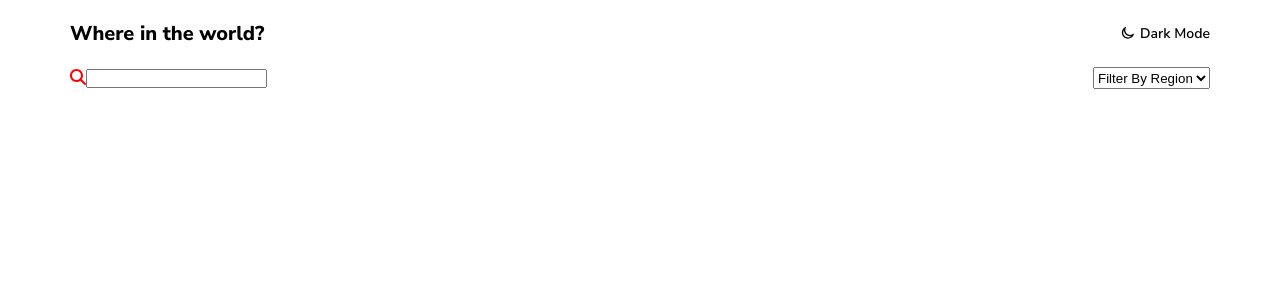
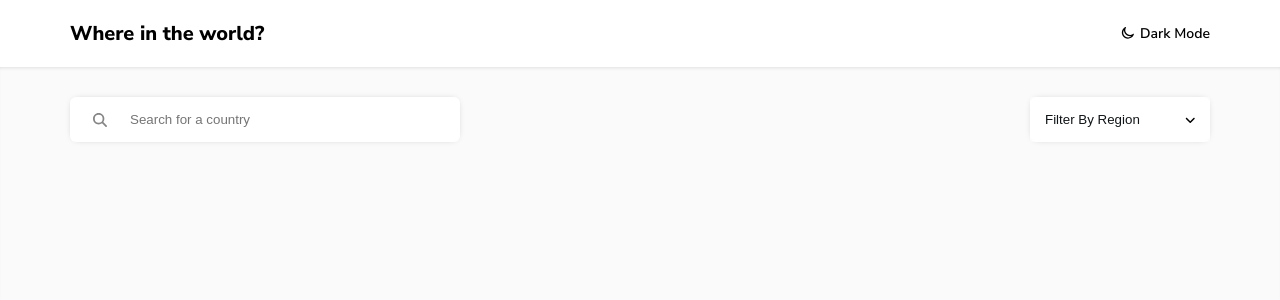
Before and after one commit to A-Awad1/Countries-Information-Website, a Vue app: page / in a window 1280 px wide. Shown: the top 300 px of the page. Built offline with nearby package versions, Linux system fonts and the light colour scheme.

Commit message:
end html,css of FilterElements

```diff
--- a/src/components/FilterElements.vue
+++ b/src/components/FilterElements.vue
@@ -1,10 +1,11 @@
 <template>
   <section>
     <!-- <h1>{{ msg | uppercase }}</h1> -->
-    <div class="enter-country">
+    <div class="div-input">
       <font-awesome-icon icon="fa-solid fa-magnifying-glass" />
-      <input type="text" />
+      <input type="text" placeholder="Search for a country" />
     </div>
+    <div class="div-select">
       <select name="region">
         <option value="">Filter By Region</option>
         <option value="Africa">Africa</option>
@@ -13,6 +14,8 @@
         <option value="Europe">Europe</option>
         <option value="Oceania">Oceania</option>
       </select>
+      <font-awesome-icon icon="fa-solid fa-angle-down" />
+    </div>
   </section>
 </template>
 
@@ -28,7 +31,65 @@ export default {
 <style scoped lang="scss">
 section {
   display: flex;
+  flex-wrap: wrap;
+  gap: 40px;
   justify-content: space-between;
-  color: $main-color;
+  padding: {
+    top: 30px;
+    bottom: 20px;
+  }
+  font-size: 14px;
+
+  .div-input {
+    color: $lInput;
+    background-color: $lElements;
+    height: 45px;
+    width: 390px;
+    min-width: 200px;
+    @include underTablet {
+      width: 350px;
+    }
+    border-radius: $main-border-radius;
+    box-shadow: 0px 0px 8px -5px $lInput;
+    display: flex;
+    align-items: center;
+    cursor: pointer;
+    svg {
+      margin: {
+        left: 23px;
+        right: 23px;
+      }
+    }
+    input {
+      border: none;
+      background-color: inherit;
+      width: 100%;
+      padding-right: 10px;
+      cursor: inherit;
+    }
+  }
+  .div-select {
+    overflow: hidden;
+    position: relative;
+    box-shadow: 0px 0px 8px -5px $lInput;
+    select {
+      border-radius: $main-border-radius;
+      border: none;
+      height: 45px;
+      background-color: $lElements;
+      color: $lText;
+      appearance: none;
+      width: 180px;
+      cursor: pointer;
+      padding-left: 15px;
+    }
+    svg {
+      position: absolute;
+      top: 50%;
+      right: 15px;
+      transform: translateY(-50%);
+      font-size: 12px;
+    }
+  }
 }
 </style>
--- a/src/components/MainHeader.vue
+++ b/src/components/MainHeader.vue
@@ -18,14 +18,16 @@ export default {
 
 <style scoped lang="scss">
 nav {
+  width: 100%;
+  padding: {
+    top: $main-padding;
+    bottom: $main-padding;
+  }
   .container {
     display: flex;
+    gap: 15px;
     justify-content: space-between;
     align-items: center;
-    padding: {
-      top: $main-padding;
-      bottom: $main-padding;
-    }
     h1 {
       font-size: 20px;
     }
--- a/src/fontAwesome.js
+++ b/src/fontAwesome.js
@@ -10,12 +10,13 @@ import { FontAwesomeIcon } from "@fortawesome/vue-fontawesome";
 import {
   faUserSecret,
   faMagnifyingGlass,
+  faAngleDown,
 } from "@fortawesome/free-solid-svg-icons";
 import { faMoon } from "@fortawesome/free-regular-svg-icons";
 import { faTwitter } from "@fortawesome/free-brands-svg-icons";
 
 // add icons to the library
-library.add(faTwitter, faMoon, faUserSecret, faMagnifyingGlass);
+library.add(faTwitter, faMoon, faUserSecret, faMagnifyingGlass, faAngleDown);
 
 // add font awesome icon component
 Vue.component("font-awesome-icon", FontAwesomeIcon);
--- a/src/scss/divided-files/helpers/_variables.scss
+++ b/src/scss/divided-files/helpers/_variables.scss
@@ -1,9 +1,13 @@
 $main-padding : 20px;
 $main-transition : 0.3s;
-$Very-Dark-Blue: hsl(200, 15%, 8%);
-$Dark-Gray: hsl(0, 0%, 52%);
-$Very-Light-Gray: hsl(0, 0%, 98%);
-$Very-Dark-Blue : hsl(207, 26%, 17%);
-$Dark-Blue: hsl(209, 23%, 22%);
-
-$main-color:red;
+$main-border-radius:6px;
+/* colors */
+// light mode
+$lText : hsl(200, 15%, 8%); /* Very Dark Blue */
+$lBackground :  hsl(0, 0%, 98%); /* Very Light Gray */
+$lElements:  hsl(0, 0%, 100%); /* White */
+$lInput :  hsl(0, 0%, 52%); /* Dark Gray */
+// dark mode
+$dText : hsl(0, 0%, 100%); /* Dark Gray */
+$dBackground : hsl(207, 26%, 17%); /* Very Dark Blue */
+$dElements : hsl(209, 23%, 22%); /* Dark Blue */
--- a/src/views/HomeView.vue
+++ b/src/views/HomeView.vue
@@ -16,3 +16,11 @@ export default {
   },
 };
 </script>
+
+<style lang="scss" scoped>
+.home {
+  background-color: $lBackground;
+  min-height: calc(100vh - 67px);
+  box-shadow: inset 0 3px 6px -6px $lInput;
+}
+</style>
```
Also changed, not shown: sketch/style-guide.md (+11 -6 lines). Lines whose indentation alone changed are shown as unchanged.
